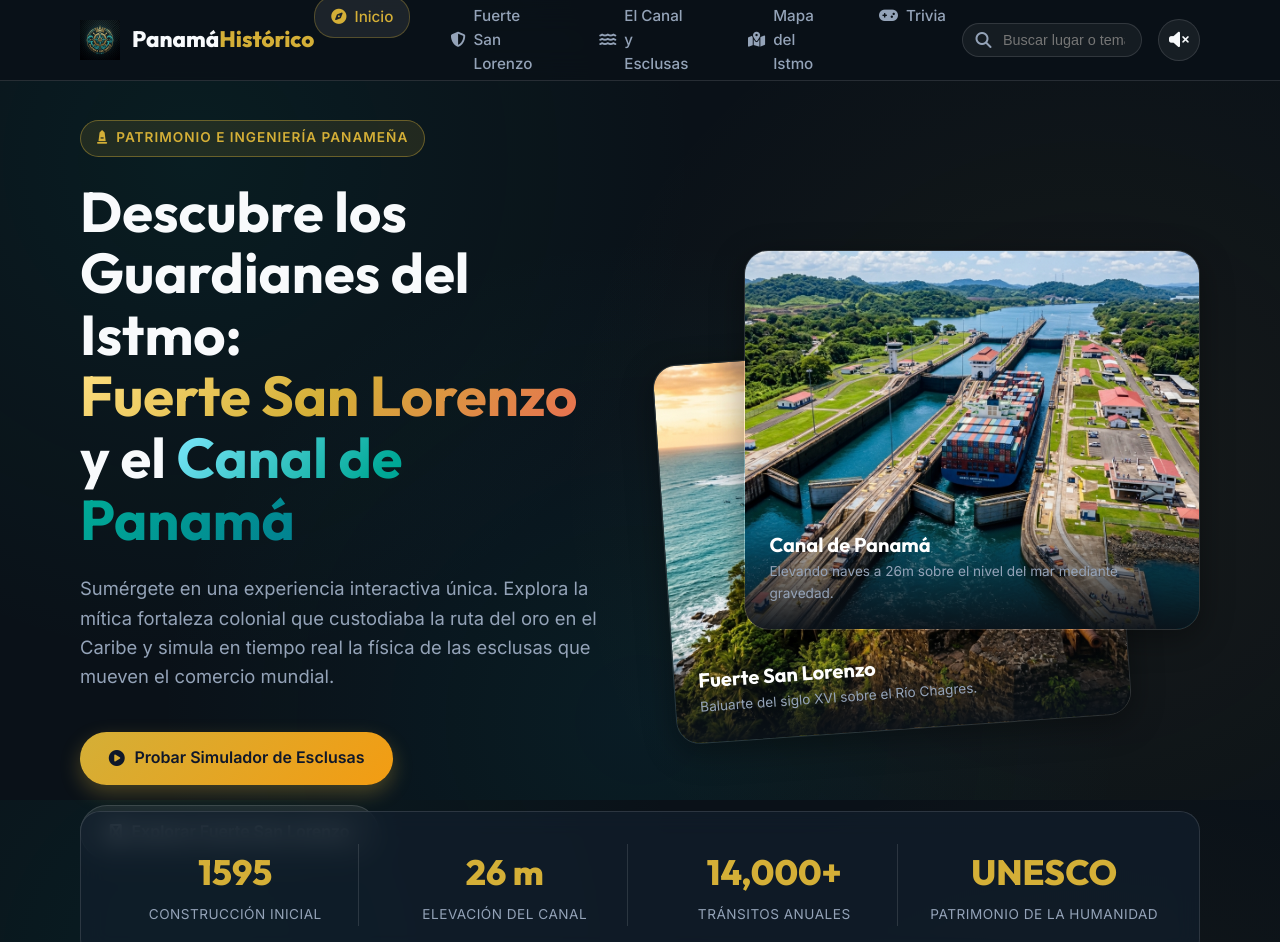
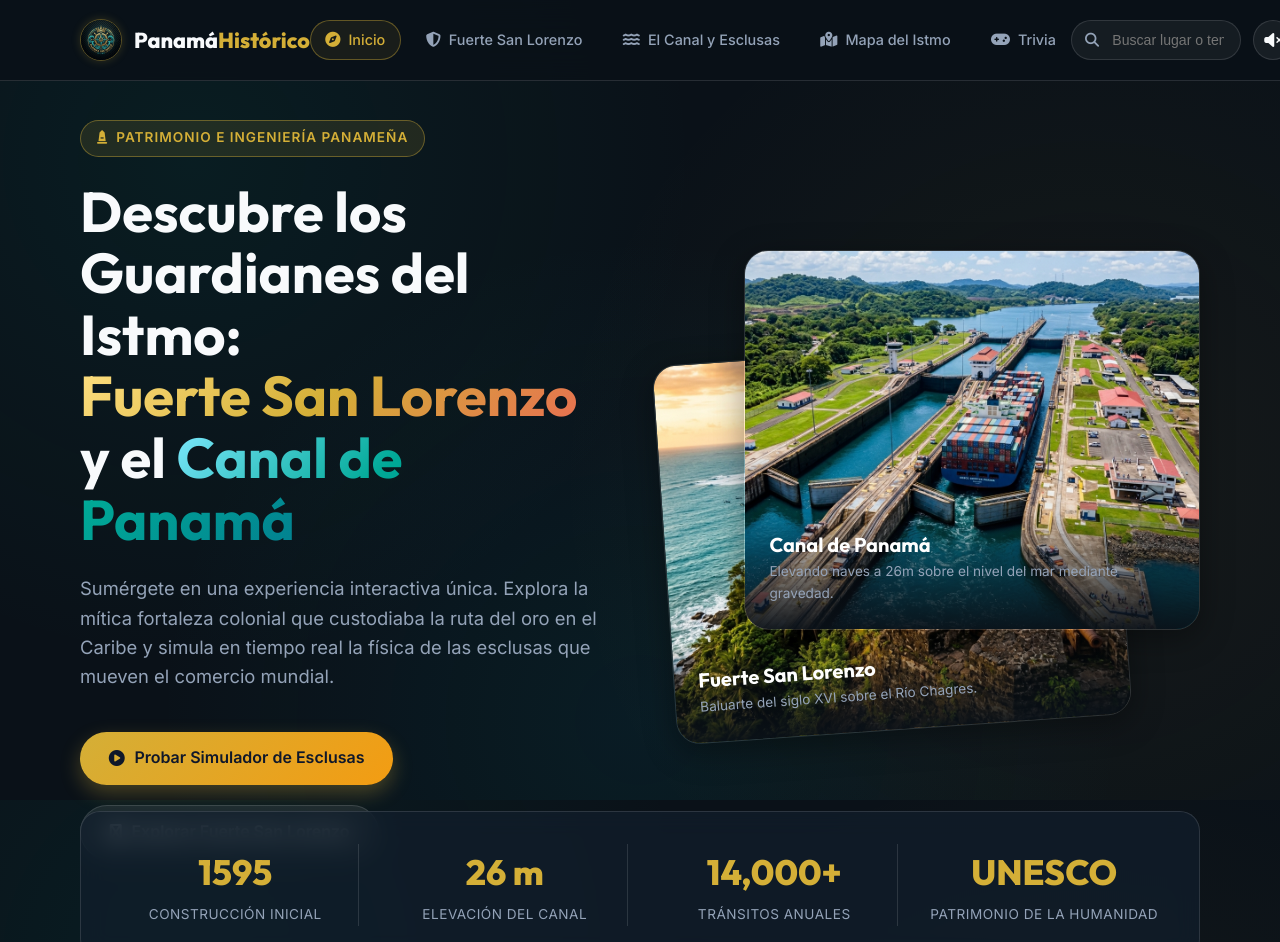
Before and after one commit to anagarciacastillo271-hub/HRPE, a plain HTML site: page index.html in a window 1280 px wide. Shown: the top 942 px of the page. Drawn offline with Linux system fonts and the light colour scheme.

Commit message:
Descripción del cambio

```diff
--- a/index.html
+++ b/index.html
@@ -23,7 +23,7 @@
   <nav class="navbar">
     <div class="container navbar-container">
       <a href="#" class="logo">
-        <img src="assets/logo.png" alt="Logo Panamá Histórico" class="logo-img" style="width: 40px; height: 40px; object-fit: contain;">
+        <img src="assets/logo.png" alt="Logo Panamá Histórico" class="logo-img">
         <span>Panamá<span style="color: var(--gold-primary);">Histórico</span></span>
       </a>
 
--- a/styles.css
+++ b/styles.css
@@ -145,14 +145,25 @@
 }
 
 .logo {
-  display: flex;
+  display: inline-flex;
   align-items: center;
   gap: 0.75rem;
   text-decoration: none;
   font-family: var(--font-heading);
-  font-size: 1.4rem;
+  font-size: 1.35rem;
   font-weight: 800;
   color: var(--text-main);
+  white-space: nowrap;
+  flex-shrink: 0;
+}
+
+.logo-img {
+  width: 42px;
+  height: 42px;
+  border-radius: 50%;
+  object-fit: cover;
+  border: 1px solid var(--glass-border-glow);
+  box-shadow: 0 0 10px rgba(212, 175, 55, 0.2);
 }
 
 .logo-badge {
@@ -170,21 +181,36 @@
 
 .nav-menu {
   display: flex;
-  gap: 1.5rem;
+  align-items: center;
+  gap: 0.6rem;
   list-style: none;
+  margin: 0;
+  padding: 0;
+  flex-wrap: nowrap;
 }
 
 .nav-link {
   color: var(--text-muted);
   text-decoration: none;
   font-weight: 500;
-  font-size: 0.95rem;
-  padding: 0.5rem 1rem;
+  font-size: 0.9rem;
+  padding: 0 0.9rem;
+  height: 40px;
   border-radius: 20px;
   transition: var(--transition-fast);
-  display: flex;
+  display: inline-flex;
   align-items: center;
+  justify-content: center;
   gap: 0.5rem;
+  white-space: nowrap;
+  line-height: 1;
+  border: 1px solid transparent;
+}
+
+.nav-link i {
+  font-size: 0.95rem;
+  display: inline-block;
+  line-height: 1;
 }
 
 .nav-link:hover, .nav-link.active {
@@ -194,28 +220,31 @@
 
 .nav-link.active {
   color: var(--gold-primary);
-  border: 1px solid rgba(212, 175, 55, 0.3);
+  border: 1px solid rgba(212, 175, 55, 0.4);
+  background: rgba(212, 175, 55, 0.08);
 }
 
 .nav-actions {
   display: flex;
   align-items: center;
-  gap: 1rem;
+  gap: 0.75rem;
+  flex-shrink: 0;
 }
 
 .btn-icon {
   background: rgba(255, 255, 255, 0.06);
   border: 1px solid var(--glass-border);
   color: var(--text-main);
-  width: 42px;
-  height: 42px;
+  width: 40px;
+  height: 40px;
   border-radius: 50%;
   cursor: pointer;
-  display: flex;
+  display: inline-flex;
   align-items: center;
   justify-content: center;
   transition: var(--transition-fast);
-  font-size: 1.1rem;
+  font-size: 1rem;
+  flex-shrink: 0;
 }
 
 .btn-icon:hover {
@@ -233,22 +262,26 @@
 /* Buscador en Nav */
 .search-wrapper {
   position: relative;
+  display: flex;
+  align-items: center;
 }
 
 .search-input {
   background: rgba(255, 255, 255, 0.05);
   border: 1px solid var(--glass-border);
-  padding: 0.5rem 1rem 0.5rem 2.5rem;
+  padding: 0 1rem 0 2.5rem;
+  height: 40px;
   border-radius: 20px;
   color: var(--text-main);
-  font-size: 0.9rem;
-  width: 180px;
+  font-size: 0.88rem;
+  width: 170px;
   transition: var(--transition-normal);
+  line-height: 40px;
 }
 
 .search-input:focus {
   outline: none;
-  width: 240px;
+  width: 220px;
   border-color: var(--teal-caribbean);
   background: rgba(255, 255, 255, 0.1);
   box-shadow: 0 0 12px var(--teal-glow);
@@ -261,6 +294,7 @@
   transform: translateY(-50%);
   color: var(--text-muted);
   pointer-events: none;
+  font-size: 0.88rem;
 }
 
 /* HERO SECTION */
@@ -1024,6 +1058,22 @@
 }
 
 /* RESPONSIVE DESIGN */
+@media (max-width: 1180px) {
+  .nav-menu {
+    gap: 0.35rem;
+  }
+  .nav-link {
+    padding: 0 0.65rem;
+    font-size: 0.85rem;
+  }
+  .search-input {
+    width: 140px;
+  }
+  .search-input:focus {
+    width: 180px;
+  }
+}
+
 @media (max-width: 992px) {
   .hero-grid, .san-lorenzo-grid, .map-section-wrapper, .comparison-grid {
     grid-template-columns: 1fr;
```
